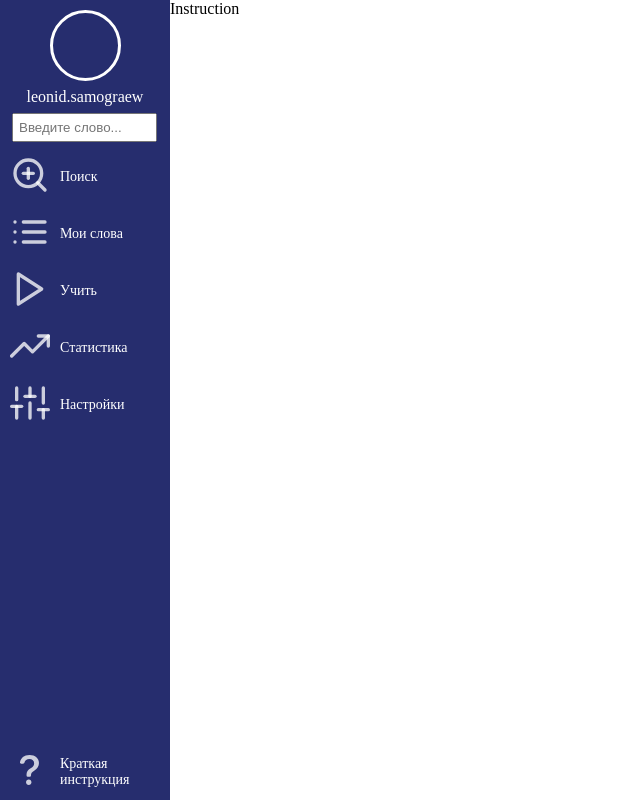
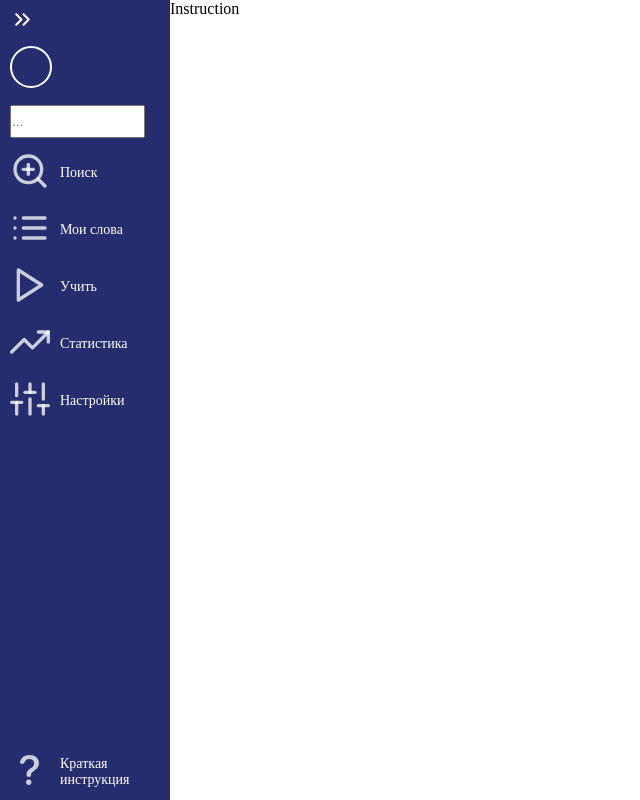
Before and after one commit to AlexCole999/second-project-eng, a React app: page / in a window 1280 px wide. Shown: the whole page, without its empty margins (0-640 px from the left). Built offline with nearby package versions, Linux system fonts and the light colour scheme.

Commit message:
prepared for Nav toggle

```diff
--- a/src/App/Nav/Nav.scss
+++ b/src/App/Nav/Nav.scss
@@ -1,9 +1,19 @@
 .Nav {
   background-color: rgb(38, 45, 110);
   grid-area: Nav;
+  width: 170px;
+  transition: 1s all ease;
 
   a {
     text-decoration: none;
+  }
+
+  &__trigger {
+    color: white;
+
+    ._closed {
+      background-color: #fff;
+    }
   }
 
   &__body {
@@ -12,26 +22,18 @@
     display: flex;
     flex-direction: column;
     justify-content: space-between;
-    align-items: center;
   }
 
   .User {
-    margin-top: 10px;
+    padding: 10px 0px 10px 10px;
     display: flex;
-    flex-direction: column;
     align-items: center;
-    max-width: 170px;
 
     &__photo {
-      height: 65px;
-      width: 65px;
+      height: 38px;
+      width: 38px;
       border-radius: 50%;
-      border: 3px solid white;
-    }
-
-    &__name {
-      margin-top: 7px;
-      color: white;
+      border: 2px solid white;
     }
 
   }
@@ -48,13 +50,10 @@
     background-color: red;
   }
 
-
   &__search {
     width: 82%;
-    margin-left: 2px;
-    padding: 5px;
+    padding: 7px 0px;
   }
-
 
   &__elemicon {
     color: rgba(255, 255, 255, 0.767);
--- a/src/App/Nav/Nav.tsx
+++ b/src/App/Nav/Nav.tsx
@@ -6,22 +6,30 @@ import { FiZoomIn } from "react-icons/fi";
 import { FiPlay } from "react-icons/fi";
 import { FiTrendingUp } from "react-icons/fi";
 import { FiSliders } from "react-icons/fi";
+import { FiChevronsRight } from "react-icons/fi";
 import { BsQuestionLg } from "react-icons/bs";
 import { NavLink } from "react-router-dom";
 
 type Props = {}
 
 export default function Nav({ }: Props) {
+  function some(e) {
+    let a = document.querySelector('.Nav');
+    e.target.classList.toggle('_closed');
+    console.log(e.target);
+  }
   return (
     <div className='Nav'>
       <div className="Nav__body">
         <div className="Nav__top">
+          <div className="Nav__trigger" onClick={some} style={{ padding: "7px 0px 0px 10px" }}>
+            <div ><FiChevronsRight size={25} /></div>
+          </div>
           <div className="User">
             <div className="User__photo"></div>
-            <div className="User__name">leonid.samograew</div>
           </div>
           <div className="Nav__elem">
-            <input placeholder="Введите слово..." className="Nav__search" type="input" />
+            <input placeholder="..." className="Nav__search" type="input" />
           </div>
           <NavLink to={"/second-project-eng/DeepSearch"} className="Navbar-right-elem" title="Продвинутый поиск">
             <div className="Nav__elem">
@@ -63,6 +71,6 @@ export default function Nav({ }: Props) {
           </NavLink>
         </div>
       </div>
-    </div>
+    </div >
   )
 }
```
